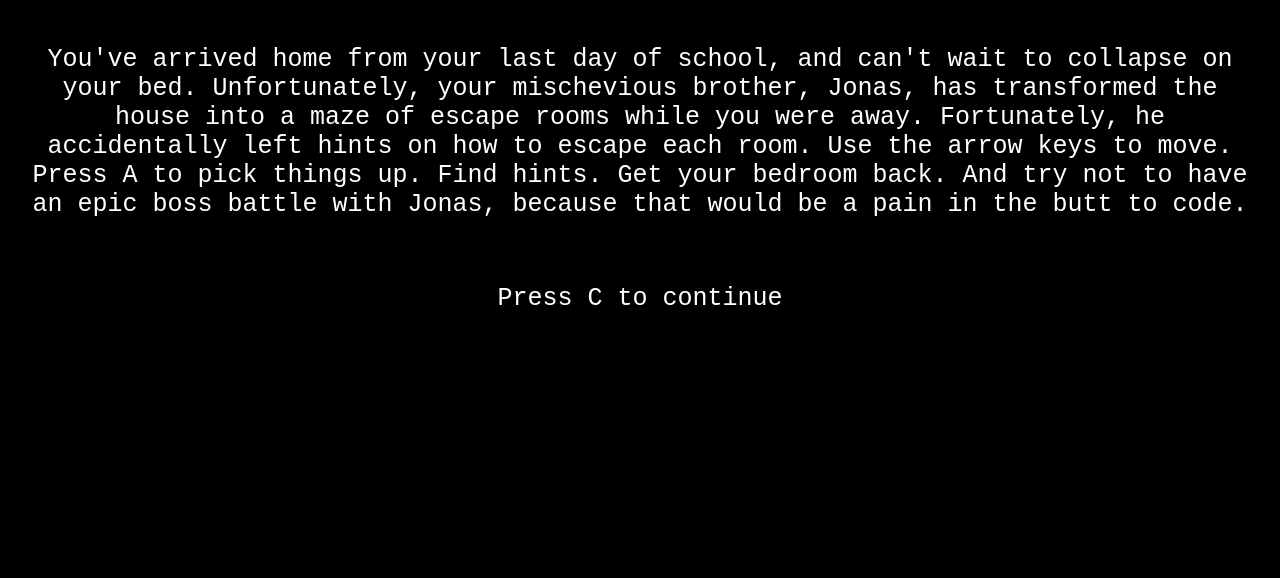
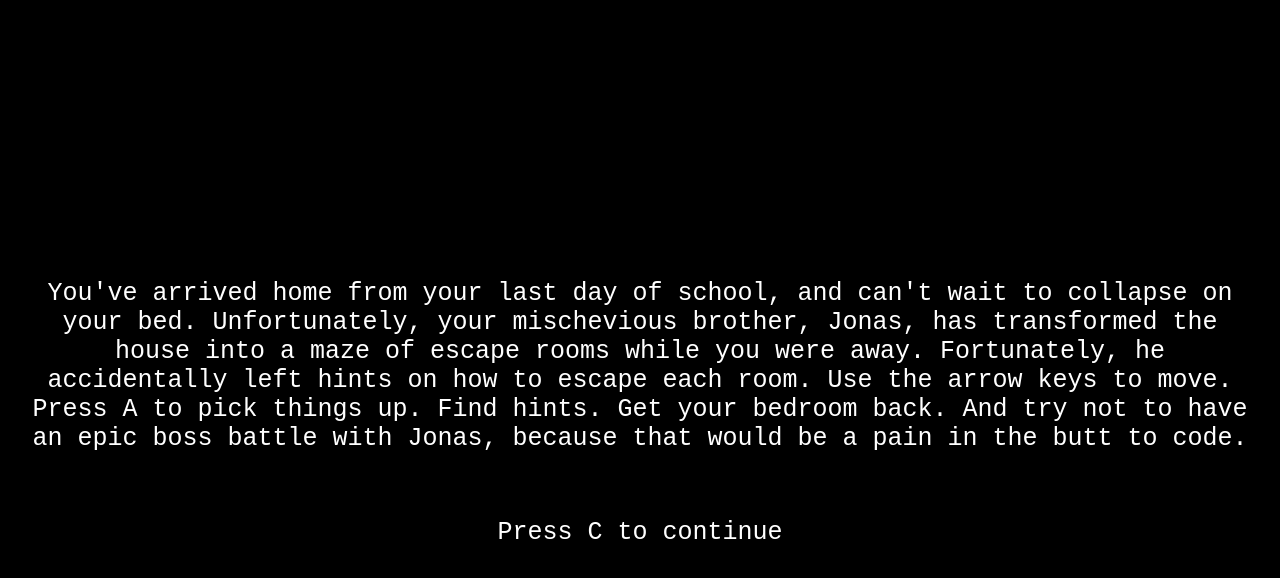
Before and after one commit to KingVideoGame/Jonas-s-House, a plain HTML site: page index.html in a window 1280 px wide. Both pictures are taken after a click on the button "PLAY". Drawn offline with Linux system fonts and the light colour scheme.

Commit message:
bugs fixed!!!! yae!!!!!

```diff
--- a/index.html
+++ b/index.html
@@ -6,7 +6,7 @@
         <link rel="stylesheet" href="style.css">
     </head>
     <body>
-        <section id="main" tabindex="0">
+        <section id="main" class="screen" tabindex="0">
             <video class="video" autoplay loop id="title-background">
                 <source src="title-screen-video.mp4" type="video/mp4">
             </video>
@@ -29,7 +29,7 @@
                 <h3 class="center margin instructionText2">Press P to pause music</h3>
             </div>
         </section>
-        <section id="entryScreen" tabindex="0" hidden>
+        <section id="entryScreen" class="screen" tabindex="0" hidden>
             <p class="contextText">
                 You've arrived home from your last day of school, and can't wait to collapse
                 on your bed. Unfortunately, your mischevious brother, Jonas, has transformed
@@ -40,7 +40,7 @@
             </p>
             <div class="contextText">Press C to continue</div>
         </section>
-        <section id="livingRoom" hidden>
+        <section id="livingRoom" class="screen" hidden>
            <p> If you can read this, then this code is working. HOORAY! now you can actually make the videogame portion. </p>
         </section>
     </body>
--- a/style.css
+++ b/style.css
@@ -1,3 +1,27 @@
+html, body, .screen {
+  position: absolute;
+  left: 0px;
+  top: 0px;
+  right: 0px;
+  bottom: 0px;
+  margin: 0;
+  padding: 0;
+  overflow: hidden;
+}
+
+.screen {
+  display: flex;
+  flex-direction: column;
+  align-items: center;
+  justify-content: center;
+  background-color: black;
+  padding: 10px;
+}
+
+.screen[hidden] {
+  display: none;
+}
+
 .content {
   width: 100%;
   height: 100%;
@@ -70,10 +94,7 @@
 
 .contextText{
   color: white;
-  padding-top: 200px;
   font: 25px VCR OSD Mono, monospace;
-  padding-left: 100px;
-  padding-right: 100px;
   text-align: center;
   background-color: black;
   padding: 20px;
```
